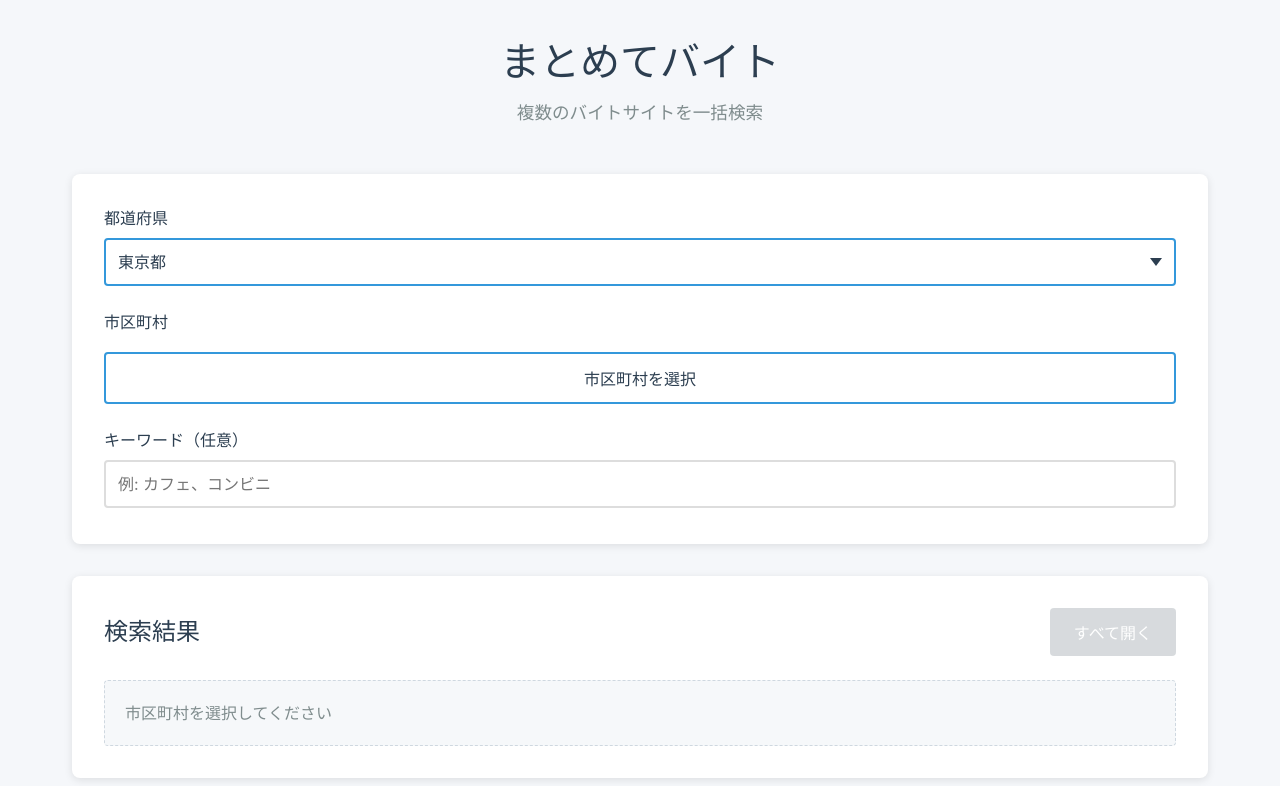
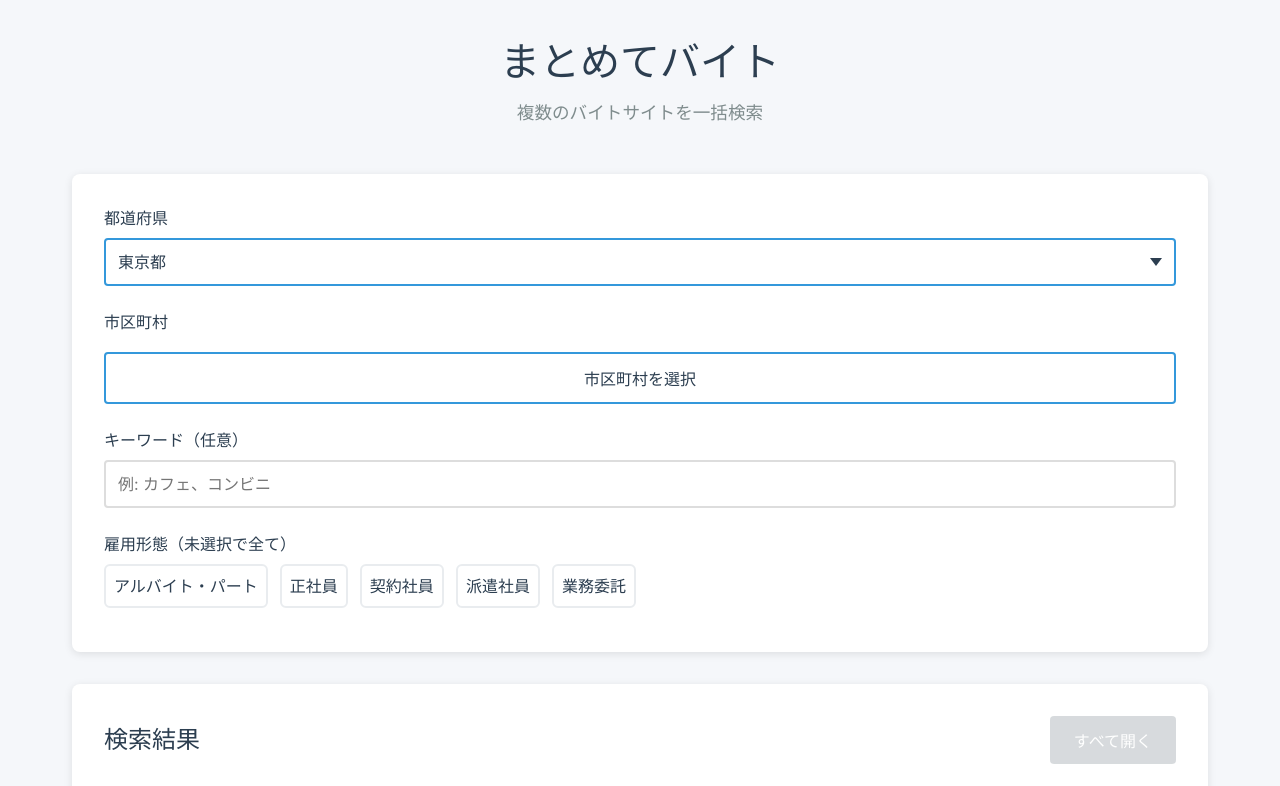
Before and after one commit to oyajun/matomete-baito, a React (Vite) app: page / in a window 1280 px wide. Shown: the top 786 px of the page. Built offline with nearby package versions, Linux system fonts and the light colour scheme.

Commit message:
雇用形態かり

```diff
--- a/src/App.css
+++ b/src/App.css
@@ -745,3 +745,43 @@
     box-shadow: 0 2px 12px rgba(0, 0, 0, 0.08);
   }
 }
+/* Checkbox Group Styles */
+.checkbox-group {
+  display: flex;
+  flex-wrap: wrap;
+  gap: 0.75rem;
+  margin-top: 0.5rem;
+}
+
+.checkbox-label {
+  display: flex;
+  align-items: center;
+  cursor: pointer;
+  font-weight: normal !important;
+  user-select: none;
+  padding: 0.5rem;
+  border-radius: 6px;
+  border: 2px solid #e9ecef;
+  background: #fff;
+  transition: all 0.2s ease;
+}
+
+.checkbox-label:hover {
+  background: #f8f9fa;
+  border-color: #bdc3c7;
+}
+
+.checkbox-label:has(input[type='checkbox']:checked) {
+  background: #e3f2fd;
+  border-color: #3498db;
+  font-weight: 600;
+}
+
+.checkbox-label:has(input[type='checkbox']:checked):hover {
+  background: #d1e7fd;
+  border-color: #2980b9;
+}
+
+.checkbox-label input {
+  display: none;
+}
--- a/src/App.tsx
+++ b/src/App.tsx
@@ -1,6 +1,7 @@
 import { useCallback, useEffect, useState } from 'react'
 import './App.css'
 import { PROJECT_NAME_JA } from './constants'
+import type { EmploymentTypeId } from './constants'
 import { SearchForm } from './components/SearchForm'
 import { SearchResults } from './components/SearchResults'
 import { townworkSearchUrl, baitoruSearchUrl } from './urlGenerators'
@@ -14,15 +15,16 @@ interface SearchResult {
 interface SearchCriteria {
   keyword: string
   cityCodes: string[]
+  employmentTypes: EmploymentTypeId[]
 }
 
 function App() {
-  const [criteria, setCriteria] = useState<SearchCriteria>({ keyword: '', cityCodes: [] })
+  const [criteria, setCriteria] = useState<SearchCriteria>({ keyword: '', cityCodes: [], employmentTypes: [] })
   const [results, setResults] = useState<SearchResult[]>([])
   const [helperMessage, setHelperMessage] = useState('市区町村を選択してください')
 
-  const handleCriteriaChange = useCallback((keyword: string, cityCodes: string[]) => {
-    setCriteria({ keyword, cityCodes })
+  const handleCriteriaChange = useCallback((keyword: string, cityCodes: string[], employmentTypes: EmploymentTypeId[]) => {
+    setCriteria({ keyword, cityCodes, employmentTypes })
   }, [])
 
   useEffect(() => {
@@ -33,7 +35,7 @@ function App() {
     }
 
     try {
-      const townworkUrl = townworkSearchUrl(criteria.keyword, criteria.cityCodes)
+      const townworkUrl = townworkSearchUrl(criteria.keyword, criteria.cityCodes, criteria.employmentTypes)
       const searchResults: SearchResult[] = [
         {
           siteName: 'タウンワーク',
@@ -41,7 +43,7 @@ function App() {
         },
         {
           siteName: 'バイトル',
-          url: baitoruSearchUrl(criteria.keyword, criteria.cityCodes),
+          url: baitoruSearchUrl(criteria.keyword, criteria.cityCodes, criteria.employmentTypes),
         },
       ]
       setResults(searchResults)
--- a/src/components/SearchForm.tsx
+++ b/src/components/SearchForm.tsx
@@ -1,15 +1,17 @@
 import { useEffect, useState } from 'react'
-import { PREFECTURES } from '../constants'
+import { PREFECTURES, EMPLOYMENT_TYPES } from '../constants'
+import type { EmploymentTypeId } from '../constants'
 import { CitySelectionModal } from './CitySelectionModal'
 
 interface SearchFormProps {
-  onCriteriaChange: (keyword: string, cityCodes: string[]) => void
+  onCriteriaChange: (keyword: string, cityCodes: string[], employmentTypes: EmploymentTypeId[]) => void
 }
 
 export function SearchForm({ onCriteriaChange }: SearchFormProps) {
   const [keyword, setKeyword] = useState('')
   const [selectedPrefecture, setSelectedPrefecture] = useState('13')
   const [selectedCities, setSelectedCities] = useState<Set<string>>(new Set())
+  const [selectedEmploymentTypes, setSelectedEmploymentTypes] = useState<Set<EmploymentTypeId>>(new Set())
   const [isModalOpen, setIsModalOpen] = useState(false)
 
   const handlePrefectureChange = (e: React.ChangeEvent<HTMLSelectElement>) => {
@@ -31,13 +33,23 @@ export function SearchForm({ onCriteriaChange }: SearchFormProps) {
     setSelectedCities(new Set(cities))
   }
 
+  const handleEmploymentTypeChange = (id: EmploymentTypeId) => {
+    const newSet = new Set(selectedEmploymentTypes)
+    if (newSet.has(id)) {
+      newSet.delete(id)
+    } else {
+      newSet.add(id)
+    }
+    setSelectedEmploymentTypes(newSet)
+  }
+
   const handleSubmit = (e: React.FormEvent) => {
     e.preventDefault()
   }
 
   useEffect(() => {
-    onCriteriaChange(keyword, Array.from(selectedCities))
-  }, [keyword, selectedCities, onCriteriaChange])
+    onCriteriaChange(keyword, Array.from(selectedCities), Array.from(selectedEmploymentTypes))
+  }, [keyword, selectedCities, selectedEmploymentTypes, onCriteriaChange])
 
   const currentPrefecture = PREFECTURES.find((p) => p.code === selectedPrefecture)
 
@@ -103,6 +115,22 @@ export function SearchForm({ onCriteriaChange }: SearchFormProps) {
             placeholder="例: カフェ、コンビニ"
           />
         </div>
+
+        <div className="form-group">
+          <label>雇用形態（未選択で全て）</label>
+          <div className="checkbox-group">
+            {EMPLOYMENT_TYPES.map((type) => (
+              <label key={type.id} className="checkbox-label">
+                <input
+                  type="checkbox"
+                  checked={selectedEmploymentTypes.has(type.id)}
+                  onChange={() => handleEmploymentTypeChange(type.id)}
+                />
+                {type.label}
+              </label>
+            ))}
+          </div>
+        </div>
       </form>
 
       {isModalOpen && currentPrefecture && (
--- a/src/constants.ts
+++ b/src/constants.ts
@@ -83,3 +83,21 @@ export const PREFECTURE_SLUG: Record<string, string> = {
     '46': 'kagoshima',
     '47': 'okinawa'
 }
+
+// 雇用形態の定義
+export type EmploymentTypeId = 'part_time' | 'full_time' | 'contract' | 'dispatch' | 'outsourcing'
+
+export interface EmploymentTypeDefinition {
+    id: EmploymentTypeId
+    label: string
+    townworkCode: string
+    baitoruCodes: string[]
+}
+
+export const EMPLOYMENT_TYPES: EmploymentTypeDefinition[] = [
+    { id: 'part_time', label: 'アルバイト・パート', townworkCode: '01', baitoruCodes: ['1'] },
+    { id: 'full_time', label: '正社員', townworkCode: '02', baitoruCodes: ['2'] },
+    { id: 'contract', label: '契約社員', townworkCode: '03', baitoruCodes: ['3'] },
+    { id: 'dispatch', label: '派遣社員', townworkCode: '04', baitoruCodes: ['4', '5', '6'] },
+    { id: 'outsourcing', label: '業務委託', townworkCode: '05', baitoruCodes: ['7'] },
+]
--- a/src/urlGenerators.ts
+++ b/src/urlGenerators.ts
@@ -1,6 +1,7 @@
 // URL生成関数のテンプレート
 
-import { CITYCODE_BAITORU_URL, CITYCODE_TOWNWORK, PREFECTURE_SLUG } from './constants'
+import { CITYCODE_BAITORU_URL, CITYCODE_TOWNWORK, PREFECTURE_SLUG, EMPLOYMENT_TYPES } from './constants'
+import type { EmploymentTypeId } from './constants'
 import citycodeBaitoruUrlRaw from './data/citycode_baitoruurl.json?raw'
 
 // JSONの記述順を保持するために生データから順序を抽出する
@@ -24,9 +25,10 @@ const BAITORU_ORDER_INDEX = (() => {
  * タウンワークの検索URLを生成する
  * @param keyword 検索キーワード
  * @param cityCodes 市区町村コードの配列
+ * @param employmentTypes 雇用形態の配列
  * @returns 検索URL
  */
-export function townworkSearchUrl(keyword: string, cityCodes: string[]): string {
+export function townworkSearchUrl(keyword: string, cityCodes: string[], employmentTypes: EmploymentTypeId[] = []): string {
     // 重複を削除
     const uniqueCityCodes = [...new Set(cityCodes)]
 
@@ -77,6 +79,15 @@ export function townworkSearchUrl(keyword: string, cityCodes: string[]): string
         params.append('sa', sa)
     }
 
+    // 雇用形態パラメータを追加
+    for (const typeId of employmentTypes) {
+        const typeDef = EMPLOYMENT_TYPES.find(t => t.id === typeId)
+        if (typeDef) {
+            params.append('emp', typeDef.townworkCode)
+        }
+    }
+
+    //
     // キーワードを追加（URLSearchParamsが自動的にエンコードする）
     if (keyword.trim()) {
         params.append('kw', keyword)
@@ -93,9 +104,10 @@ export function townworkSearchUrl(keyword: string, cityCodes: string[]): string
  * バイトルの検索URLを生成する
  * @param keyword 検索キーワード
  * @param cityCodes 市区町村コードの配列
+ * @param employmentTypes 雇用形態の配列
  * @returns バイトルの検索URL
  */
-export function baitoruSearchUrl(keyword: string, cityCodes: string[]): string {
+export function baitoruSearchUrl(keyword: string, cityCodes: string[], employmentTypes: EmploymentTypeId[] = []): string {
     const uniqueCityCodes = [...new Set(cityCodes)]
 
     // 6桁コードをcitycode_baitoruurl.jsonの記述順でソート
@@ -186,8 +198,34 @@ export function baitoruSearchUrl(keyword: string, cityCodes: string[]): string {
     }
 
     const combinedSlug = slugOrder.join('-')
+
+    // 雇用形態セグメントの生成
+    let employmentSegment = ''
+    if (employmentTypes.length > 0) {
+        const codes: string[] = []
+        for (const typeId of employmentTypes) {
+            const typeDef = EMPLOYMENT_TYPES.find(t => t.id === typeId)
+            if (typeDef) {
+                typeDef.baitoruCodes.forEach(code => codes.push(`btp${code}`))
+            }
+        }
+        if (codes.length > 0) {
+            // 重複を除去して結合
+            const uniqueCodes = [...new Set(codes)]
+            // 数値順にソートした方がURLが安定的になるかもしれないが、
+            // 仕様には特に順序指定はない。ここでは単純に結合する。
+            // ただし、btp4-btp5-btp6 のような順序が自然なので、コードの数値部分でソートする
+            uniqueCodes.sort((a, b) => {
+                const numA = parseInt(a.replace('btp', ''), 10)
+                const numB = parseInt(b.replace('btp', ''), 10)
+                return numA - numB
+            })
+            employmentSegment = `${uniqueCodes.join('-')}/`
+        }
+    }
+
     const encodedKeyword = encodeURIComponent(keyword.trim())
     const keywordSegment = encodedKeyword ? `wrd${encodedKeyword}/` : ''
 
-    return `https://www.baitoru.com${basePath}${combinedSlug}/${keywordSegment}`
+    return `https://www.baitoru.com${basePath}${combinedSlug}/${employmentSegment}${keywordSegment}`
 }
```
